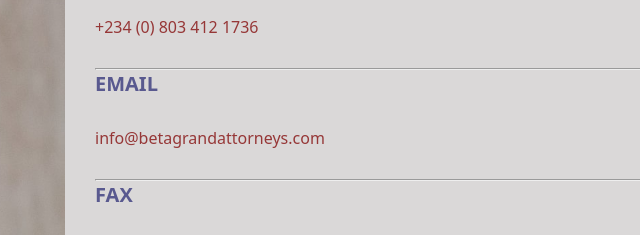
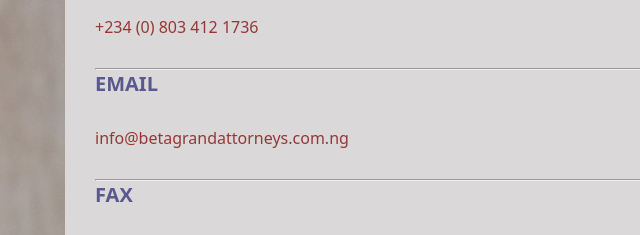
Before and after one commit to Olagoke1234/Betgrand-Attorneys, a website: page contact.html in a window 1280 px wide. Shown: the part 1180-1415 px from the top of the page, 95-735 px from the left. Drawn offline with Linux system fonts and the light colour scheme.

Commit message:
.ng added to form

```diff
--- a/contact.html
+++ b/contact.html
@@ -94,7 +94,7 @@
         </div>
         <div class="email">
           <h2>EMAIL</h2>
-          <p>info@betagrandattorneys.com</p>
+          <p>info@betagrandattorneys.com.ng</p>
           <hr />
         </div>
         <div class="fax">
```
